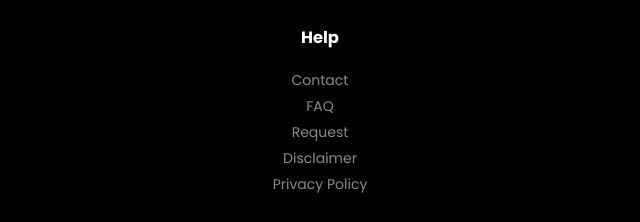
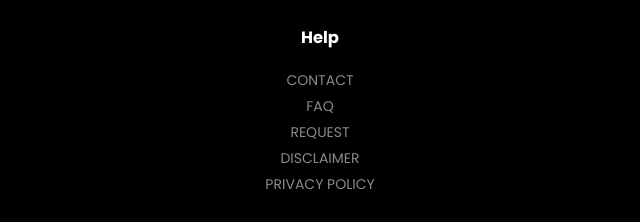
Before and after one commit to superAman07/memeVerse, a plain HTML site: page index.html in a window 1280 px wide. Shown: the part 3972-4194 px from the top of the page, 320-960 px from the left. Drawn offline with Linux system fonts and the light colour scheme.

Commit message:
index.html

```diff
--- a/index.html
+++ b/index.html
@@ -122,12 +122,11 @@
                 <div class="footer-col-3">
                     <h3>Help</h3>
                     <ul>
-                        <li>Contact</li>
+                        <li>CONTACT</li>
                         <li>FAQ</li>
-                        <li>Request</li>
-                        <li>Disclaimer</li>
-                        <li>Privacy Policy</li>
-
+                        <li>REQUEST</li>
+                        <li>DISCLAIMER</li>
+                        <li>PRIVACY POLICY</li>
                     </ul>
                 </div>
                 <div class="footer-col-4">
```
